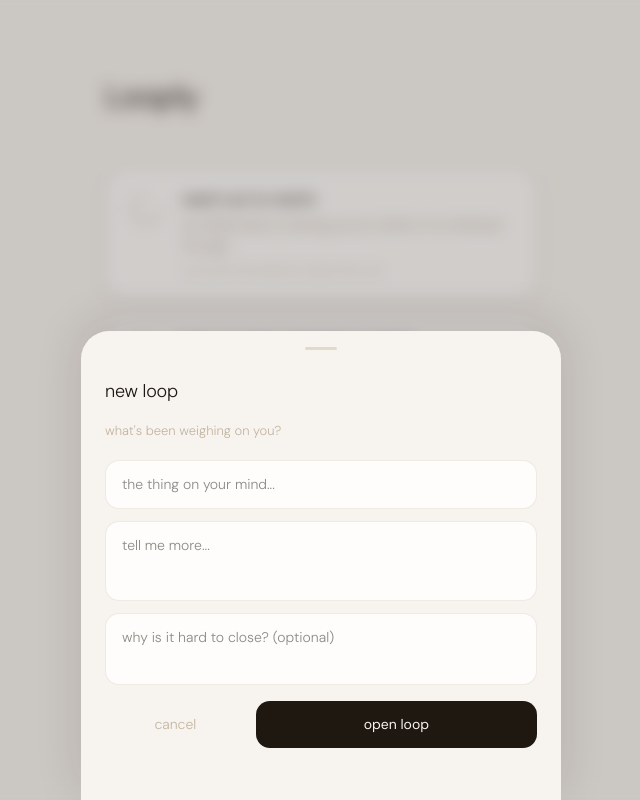
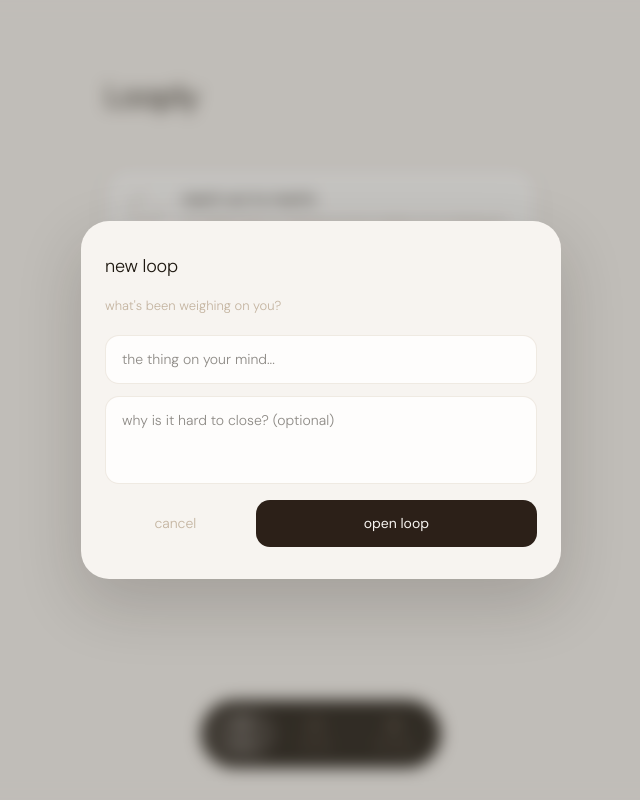
Before and after one commit to NikolaiVFredriksen/Looply, a Next.js app: page / in a window 1280 px wide. Both pictures are taken after a click on the button "add a loop". Shown: the whole page, without its empty margins (319-959 px from the left). Built offline with nearby package versions, Linux system fonts and the light colour scheme.

Commit message:
Improved modal

```diff
--- a/app/page.tsx
+++ b/app/page.tsx
@@ -307,12 +307,13 @@ export default function Home() {
           style={{
             position: "fixed",
             inset: 0,
-            background: "rgba(30,24,16,0.2)",
+            background: "rgba(30,24,16,0.25)",
             backdropFilter: "blur(8px)",
             display: "flex",
-            alignItems: "flex-end",
+            alignItems: "center",
             justifyContent: "center",
             zIndex: 50,
+            padding: "0 24px",
           }}
         >
           <div
@@ -321,23 +322,14 @@ export default function Home() {
               background: "#F7F4F0",
               width: "100%",
               maxWidth: 480,
-              borderRadius: "28px 28px 0 0",
-              padding: "28px 24px 52px",
+              borderRadius: 28,
+              padding: "32px 24px 32px",
               display: "flex",
               flexDirection: "column",
               gap: 12,
-              boxShadow: "0 -8px 48px rgba(30,24,16,0.12)",
+              boxShadow: "0 24px 64px rgba(30,24,16,0.18)",
             }}
           >
-            <div
-              style={{
-                width: 32,
-                height: 3,
-                borderRadius: 2,
-                background: "rgba(180,155,120,0.3)",
-                margin: "-12px auto 16px",
-              }}
-            />
             <h2
               style={{
                 fontFamily: "var(--font-dm-sans)",
@@ -380,28 +372,6 @@ export default function Home() {
               }}
             />
             <textarea
-              placeholder="tell me more..."
-              value={form.description}
-              onChange={(e) =>
-                setForm({ ...form, description: e.target.value })
-              }
-              style={{
-                width: "100%",
-                background: "rgba(255,255,255,0.8)",
-                border: "0.5px solid rgba(180,155,120,0.2)",
-                borderRadius: 14,
-                padding: "13px 16px",
-                fontSize: 14,
-                fontWeight: 300,
-                color: "#1E1810",
-                outline: "none",
-                fontFamily: "var(--font-dm-sans)",
-                boxSizing: "border-box",
-                resize: "none",
-                height: 80,
-              }}
-            />
-            <textarea
               placeholder="why is it hard to close? (optional)"
               value={form.why}
               onChange={(e) => setForm({ ...form, why: e.target.value })}
@@ -418,7 +388,7 @@ export default function Home() {
                 fontFamily: "var(--font-dm-sans)",
                 boxSizing: "border-box",
                 resize: "none",
-                height: 72,
+                height: 88,
               }}
             />
             <div style={{ display: "flex", gap: 10, marginTop: 4 }}>
@@ -446,7 +416,7 @@ export default function Home() {
                   padding: "13px 0",
                   borderRadius: 14,
                   border: "none",
-                  background: "#1E1810",
+                  background: "#2C2018",
                   color: "#F7F4F0",
                   fontSize: 14,
                   fontWeight: 400,
```
